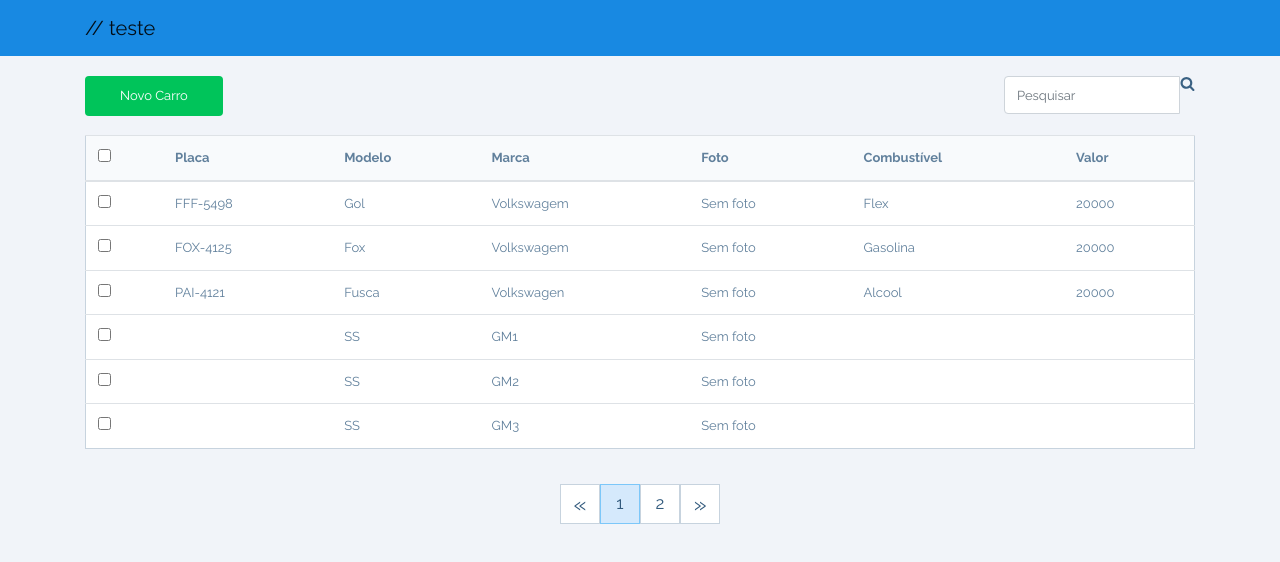
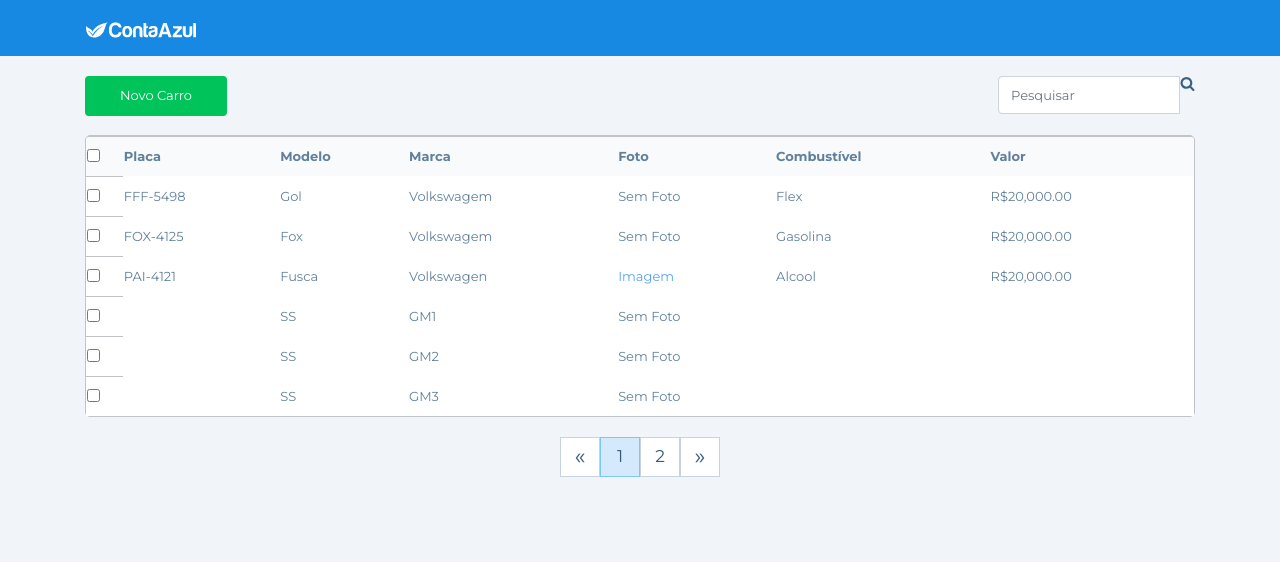
Before and after one commit to caina/conta-azul-test, an Angular app: page /vehicles in a window 1280 px wide. Shown: the top 562 px of the page. Built offline with nearby package versions, Linux system fonts and the light colour scheme.

Commit message:
funcionalidade do filtro adicionada

```diff
--- a/src/app/components/components.module.ts
+++ b/src/app/components/components.module.ts
@@ -1,5 +1,6 @@
 import { NgModule } from '@angular/core';
 import { CommonModule } from '@angular/common';
+import { FormsModule } from '@angular/forms';
 
 import { HeaderComponent } from './header/header.component';
 import { ButtonComponent } from './button/button.component';
@@ -19,7 +20,10 @@
 
 @NgModule({
 	declarations: [COMPONENTS],
-	imports: [CommonModule],
+	imports: [
+		CommonModule,
+		FormsModule,
+	],
 	exports: [COMPONENTS],
 })
 export class ComponentsModule { }
--- a/src/app/components/header/header.component.ts
+++ b/src/app/components/header/header.component.ts
@@ -6,7 +6,7 @@
 	<nav class="navbar navbar-expand-md navbar-light">
 		<div class="container">
 			<a class="navbar-brand" href="/">
-				// teste
+				<img src="/assets/logo.png" />
 			</a>
 		</div>
 	</nav>
--- a/src/app/components/lookup-input/lookup-input.component.ts
+++ b/src/app/components/lookup-input/lookup-input.component.ts
@@ -4,8 +4,8 @@
 	selector: 'app-lookup-input',
 	template: `
 	<div class="input-group">
-		<input type="text" class="form-control" ([ngModel])="search" id="inlineFormInputGroup" placeholder="Pesquisar">
-		<div class="input-group-addon" (onClick)="searchOutput.emit(search)">
+		<input type="text" class="form-control" [(ngModel)]="search" id="inlineFormInputGroup" placeholder="Pesquisar">
+		<div class="input-group-addon" (click)="searchOutput.emit(search)">
 			<svg width="15" height="15" viewBox="0 0 1792 1792" xmlns="http://www.w3.org/2000/svg">
 				<path d="M1216 832q0-185-131.5-316.5t-316.5-131.5-316.5 131.5-131.5 316.5 131.5 316.5 316.5 131.5 316.5-131.5 131.5-316.5zm512 832q0 52-38 90t-90 38q-54 0-90-38l-343-342q-179 124-399 124-143 0-273.5-55.5t-225-150-150-225-55.5-273.5 55.5-273.5 150-225 225-150 273.5-55.5 273.5 55.5 225 150 150 225 55.5 273.5q0 220-124 399l343 343q37 37 37 90z" fill="#3A6183"/>
 			</svg>
--- a/src/app/scenes/vehicles/services/vehicle.service.ts
+++ b/src/app/scenes/vehicles/services/vehicle.service.ts
@@ -26,6 +26,11 @@
 		return Observable.of(vehicle);
 	}
 
+	public search(expression) {
+		const vehicles = this._database.filter(expression);
+		this.vehicleSource.next(vehicles);
+	}
+
 	public edit(vehicle){
 		this._database.editVehicle(vehicle);
 	}
--- a/src/app/scenes/vehicles/vehicle-list/component/vehicle-list-actions/vehicle-list-actions.component.ts
+++ b/src/app/scenes/vehicles/vehicle-list/component/vehicle-list-actions/vehicle-list-actions.component.ts
@@ -9,7 +9,9 @@
 			<app-button buttonType="primary" (onClick)="newCarClick.emit()">Novo Carro</app-button>
 			<app-button buttonType="warning" (onClick)="deleteClick.emit()" *ngIf="showDeleteButton">Excluir Carro</app-button>
 		</span>
-		<app-lookup-input></app-lookup-input>
+		<app-lookup-input
+			(searchOutput)="searchOutput.emit($event)"
+		></app-lookup-input>
 	</section>
 	`,
 	styleUrls: ['./vehicle-list-actions.component.scss']
@@ -19,6 +21,6 @@
 	@Input() showDeleteButton: boolean;
 	@Output() newCarClick: EventEmitter<void> = new EventEmitter<void>();
 	@Output() deleteClick: EventEmitter<void> = new EventEmitter<void>();
-
+	@Output() searchOutput: EventEmitter<string> = new EventEmitter<string>();
 	constructor() { }
 }
--- a/src/app/scenes/vehicles/vehicle-list/component/vehicle-list-table/vehicle-list-table.component.scss
+++ b/src/app/scenes/vehicles/vehicle-list/component/vehicle-list-table/vehicle-list-table.component.scss
@@ -1,5 +1,72 @@
 :host {
+
+	.selected {
+		background-color: #D5E9FC;
+
+	}
+	.custom-table {
+		display: table;
+		width: 100%;
+		background-color: #FFF;
+		max-width: 100%;
+		margin-bottom: 0;
+		border-color: #C1C3C7;
+		border-spacing: 0;
+		white-space: normal;
+		line-height: normal;
+		font-weight: 400;
+		font-variant: normal;
+		font-style: normal;
+		text-align: start;
+		border-collapse: separate;
+	}
+
+	table {
+		thead {
+			border-collapse: separate;
+			line-height: 15px;
+
+			tr>th:first-child {
+				border-radius: 3px 0 0;
+			}
+			tr>th:last-child {
+				border-radius: 0 3px 0 0;
+			}
+		}
+
+		tr>th {
+			height: 40px;
+			display: table-cell;
+			vertical-align: inherit;
+			margin-bottom: 0;
+			max-width: none;
+			font-weight: 600;
+			border-top-width: 1px;
+			border-top-style: solid;
+			border-top-color: #C1C3C7;
+		}
+
+		tbody {
+			tr {
+				&:hover {
+					background-color: #FFFAEB;
+				}
+			}
+		}
+	}
+
+
+
+
+
+
+
+
+
 	color: #61809C;
+	a {
+		color: #54A5F2;
+	}
 	table {
 		border: 1px solid #C7D3DE;
 		border-radius: 5px;
@@ -14,4 +81,25 @@
 			cursor: pointer;
 		}
 	}
+
+	// input[type=checkbox] {
+	// 	display: none;
+	// }
+	// label {
+	// 	width: 20px;
+	// 	height: 20px;
+	// 	border-radius: 3px;
+	// 	margin: 0;
+	// 	line-height: 18px;
+	// 	&:before {
+	// 		content: "\e013";
+	// 		font-family: 'Glyphicons Halflings';
+	// 		color: #385a7b;
+	// 		width: 100%;
+	// 		height: 100%;
+	// 		text-align: center;
+	// 		display: inline-block;
+	// 		border-color: #8BC8F6;
+	// 	}
+	// }
 }
--- a/src/app/scenes/vehicles/vehicle-list/component/vehicle-list-table/vehicle-list-table.component.ts
+++ b/src/app/scenes/vehicles/vehicle-list/component/vehicle-list-table/vehicle-list-table.component.ts
@@ -5,7 +5,7 @@
 @Component({
 	selector: 'app-vehicle-list-table',
 	template: `
-	<table class="table">
+	<table class="custom-table table-hover">
 		<thead>
 			<tr>
 				<th scope="col"><input type="checkbox" (click)="markAllToRemove()"></th>
@@ -19,18 +19,23 @@
 		</thead>
 		<tbody>
 			<tr *ngFor="let vehicle of vehicles"
+				ngClass="{selected: vehicle.checked}"
 				(dblclick)="vehicleSelectedOutput.emit(vehicle.id)"
 				(click)="markToRemove(vehicle)">
 
-				<th scope="row">
-					<input type="checkbox" ([ngModel])="vehicle.checked" [checked]="vehicle.checked"/>
+				<th>
+					<input type="checkbox" id="ck{{vehicle.id}}" ([ngModel])="vehicle.checked" [checked]="vehicle.checked"/>
+					<label for="ck{{vehicle.id}}"></label>
 				</th>
 				<td>{{vehicle.placa}}</td>
 				<td>{{vehicle.modelo}}</td>
 				<td>{{vehicle.marca}}</td>
-				<td>Sem foto</td>
+
+				<td *ngIf="vehicle.imagem"><a href="{{vehicle.imagem}}" target="_blank">Imagem</a></td>
+				<td *ngIf="!vehicle.imagem">Sem Foto</td>
+
 				<td>{{vehicle.combustivel}}</td>
-				<td>{{vehicle.valor}}</td>
+				<td>{{vehicle.valor | currency:'BRL'}}</td>
 			</tr>
 
 		</tbody>
--- a/src/app/scenes/vehicles/vehicle-list/vehicle-list.component.ts
+++ b/src/app/scenes/vehicles/vehicle-list/vehicle-list.component.ts
@@ -12,6 +12,7 @@
 			(newCarClick)="navigateToAdd()"
 			(deleteClick)="deleteSelectedCars()"
 			[showDeleteButton]="selectedCars.length > 0"
+			(searchOutput)="filterVehicles($event)"
 		></app-vehicle-list-actions>
 		<app-vehicle-list-table
 			[vehicles]="_service.vehicles$ | async"
@@ -76,6 +77,10 @@
 		this.updateTotalPages();
 	}
 
+	filterVehicles(expression) {
+		console.log("??", expression);
+		this._service.search(expression);
+	}
 
 	updateTotalPages() {
 		this._service.getTotalPages()
--- a/src/app/services/store.service.ts
+++ b/src/app/services/store.service.ts
@@ -54,4 +54,19 @@
 	public getNumberOfVehicles() {
 		return this.store.length;
 	}
+
+	public filter(expression): Vehicle[] {
+		return this.store.filter(_el => {
+			if (_el.marca.includes(expression)) {
+				return true;
+			} else if (_el.modelo && _el.modelo.includes(expression)) {
+				return true;
+			} else if (_el.placa && _el.placa.includes(expression)) {
+				return true;
+			} else if (_el.valor === parseInt(expression)) {
+				return true;
+			}
+			return false;
+		})
+	}
 }
--- a/src/styles/styles.css
+++ b/src/styles/styles.css
@@ -1,10 +1,9 @@
-/* You can add global styles to this file, and also import other style files */
-@import url('https://fonts.googleapis.com/css?family=Raleway:400,700');
+@import url('https://fonts.googleapis.com/css?family=Montserrat:400,700');
 
 body {
 	background-color: #F1F4F9;
 	font-size: 13px;
-	font-family: 'Raleway', sans-serif;
+	font-family: 'Montserrat', sans-serif;
 }
 input[type="text"], textarea {
 	outline: none !important;
```
Also changed, not shown: src/assets/logo.png (added), 1 other file (tests, documents, lock files or other folders).
